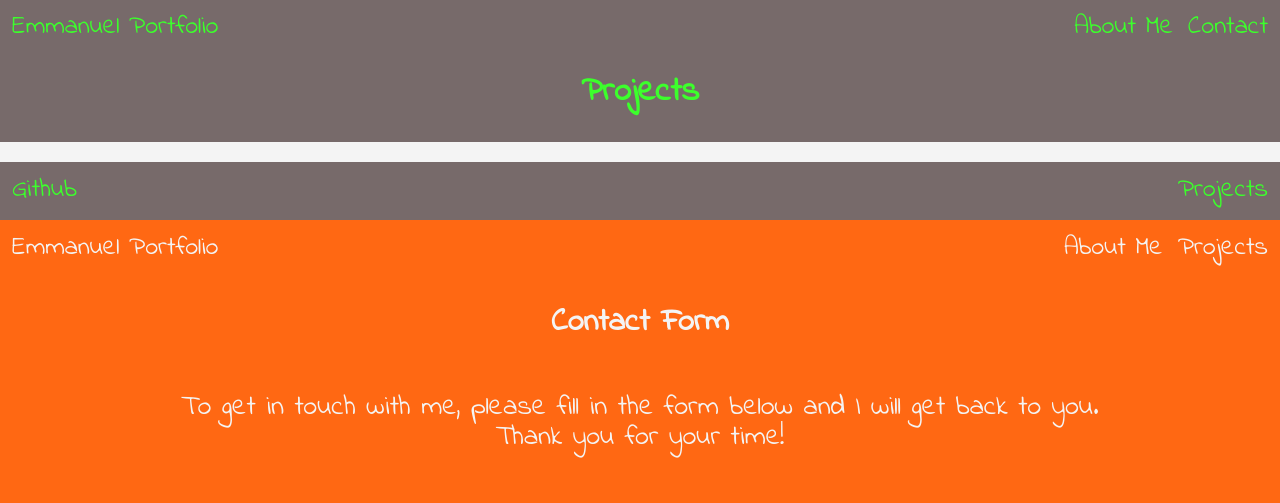
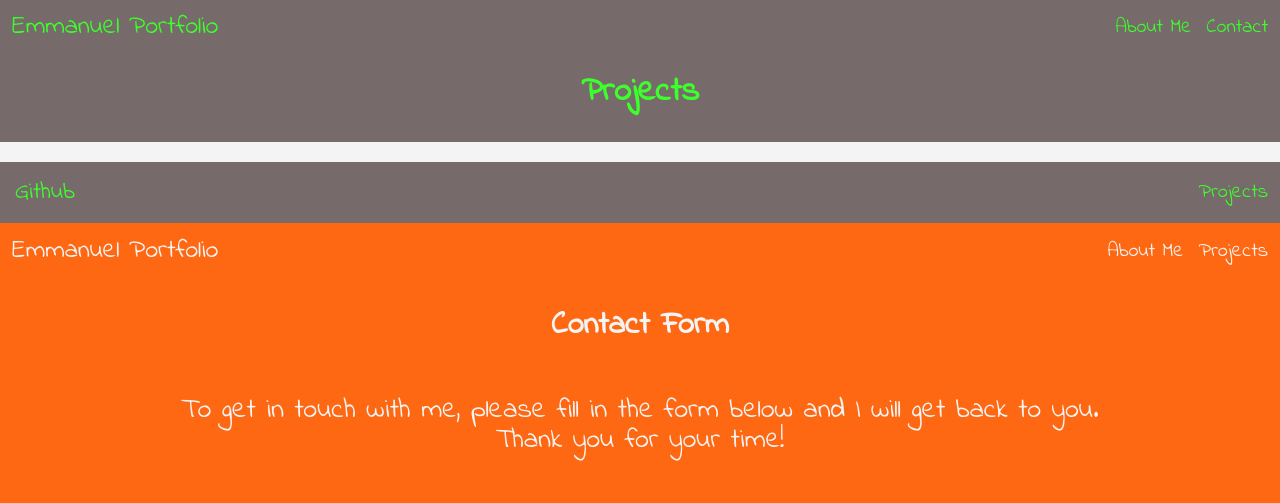
Before and after one commit to emmanueluwa/portfolio_project, a Django app: page / in a window 1280 px wide. Shown: the part 719-1222 px from the top of the page. Run offline with Django 3.2, Linux system fonts and the light colour scheme; data that the repository does not hold is empty; some libraries are stand-ins or nearby versions.

Commit message:
making final changes before collecting static

```diff
--- a/portfolio_project/static/portfolio_project/css/main.css
+++ b/portfolio_project/static/portfolio_project/css/main.css
@@ -10,10 +10,6 @@
   --skills: #e1e1e1;
 }
 
-@font-face {
-  font-family: "Indie Flower";
-  src: url(../../fonts/IndieFlower-Regular.ttf);
-}
 /*! normalize.css v8.0.1 | MIT License | github.com/necolas/normalize.css */
 /* Document
    ========================================================================== */
@@ -527,6 +524,7 @@ h1 {
 }
 .nav1__options li {
   margin-left: 15rem;
+  font-size: 20rem;
 }
 .nav1__logo {
   color: var(--alpha);
@@ -552,12 +553,9 @@ h1 {
   padding: 15rem;
   text-align: center;
 }
-.nav1__github li {
-  font-size: 24rem;
-}
 .nav1__githublogo {
   color: var(--alpha);
-  font-size: 26rem;
+  font-size: 24rem;
   display: flex;
 }
 .nav1__githublogo:hover {
@@ -724,6 +729,7 @@ h1 {
 }
 .nav2__options li {
   margin-left: 15rem;
+  font-size: 20rem;
 }
 .nav2__logo {
   color: var(--delta);
@@ -824,7 +830,7 @@ h1 {
 }
 
 .card {
-  margin: 30rem 20rem;
+  margin: 30rem 10rem;
   max-width: 895rem;
   display: grid;
   gap: 20px;
@@ -891,6 +897,7 @@ h1 {
   .card {
     display: grid;
     margin: 10rem auto;
+    max-width: 1000rem;
     grid-template-columns: 50% 50%;
     align-items: stretch;
   }
--- a/portfolio_project/static/portfolio_project/sass/components/_card.scss
+++ b/portfolio_project/static/portfolio_project/sass/components/_card.scss
@@ -1,5 +1,5 @@
 .card {
-  margin: 30rem 20rem;
+  margin: 30rem 10rem;
   max-width: 895rem;
   display: grid;
   gap: 20px;
@@ -74,6 +74,7 @@
   @include respond-to("small") {
     display: grid;
     margin: 10rem auto;
+    max-width: 1000rem;
     grid-template-columns: 50% 50%;
     align-items: stretch;
   }
--- /dev/null
+++ b/portfolio_project/static/portfolio_project/sass/components/_footer1.scss
@@ -0,0 +1,13 @@
+.footer1 {
+  background-color: var(--alert);
+  color: var(--delta);
+  padding: 12rem;
+  font-size: 15rem;
+  text-align: center;
+  position: fixed;
+  bottom: 0;
+
+  @include respond-to("small") {
+    font-size: 20rem;
+  }
+}
--- a/portfolio_project/static/portfolio_project/sass/components/_hero.scss
+++ b/portfolio_project/static/portfolio_project/sass/components/_hero.scss
@@ -1,12 +1,6 @@
 .hero {
   padding: 10rem;
-  &--bgimg {
-    background-image: url("../../images/hero-img-small.svg");
-    background-repeat: no-repeat;
-    background-size: cover;
-    width: 100%;
-    // box-shadow: 0 3000px rgba(14, 10, 10, 0.3) inset;
-  }
+  background-color: var(--beta);
 
   h1 {
     font-size: 26rem;
@@ -30,10 +24,6 @@
       margin: 10rem auto;
     }
 
-    &--bgimg {
-      background-image: url("../../images/hero-img-big.svg");
-    }
-
     h1 {
       font-size: 38rem;
       line-height: 40rem;
--- a/portfolio_project/static/portfolio_project/sass/components/_nav.scss
+++ b/portfolio_project/static/portfolio_project/sass/components/_nav.scss
@@ -21,6 +21,7 @@
     padding: 12rem;
     li {
       margin-left: 15rem;
+      font-size: 20rem;
     }
   }
 
--- a/portfolio_project/static/portfolio_project/sass/components/_nav1.scss
+++ b/portfolio_project/static/portfolio_project/sass/components/_nav1.scss
@@ -23,6 +23,7 @@
     padding: 12rem;
     li {
       margin-left: 15rem;
+      font-size: 20rem;
     }
   }
 
@@ -42,6 +43,9 @@
 
   &__option2 {
     color: var(--alpha);
+    li {
+      font-size: 20rem;
+    }
   }
 
   &__option2:hover {
@@ -54,14 +58,10 @@
     display: flex;
     padding: 15rem;
     text-align: center;
-
-    li {
-      font-size: 24rem;
-    }
   }
   &__githublogo {
     color: var(--alpha);
-    font-size: 26rem;
+    font-size: 24rem;
     display: flex;
   }
 
--- a/portfolio_project/static/portfolio_project/sass/components/_nav2.scss
+++ b/portfolio_project/static/portfolio_project/sass/components/_nav2.scss
@@ -23,6 +23,7 @@
     padding: 12rem;
     li {
       margin-left: 15rem;
+      font-size: 20rem;
     }
   }
 
--- a/portfolio_project/static/portfolio_project/sass/main.scss
+++ b/portfolio_project/static/portfolio_project/sass/main.scss
@@ -17,8 +17,8 @@
 @import "components/_hero.scss";
 @import "components/_hero1.scss";
 @import "components/_container.scss";
-@import "components/_listing.scss";
 @import "components/_footer.scss";
+@import "components/_footer1.scss";
 @import "components/_nav2.scss";
 @import "components/_hero2.scss";
 @import "components/_form.scss";
--- a/portfolio_project/static/portfolio_project/sass/utilities/_fonts.scss
+++ b/portfolio_project/static/portfolio_project/sass/utilities/_fonts.scss
@@ -1,4 +1,4 @@
-@font-face {
-  font-family: "Indie Flower";
-  src: url(../../fonts/IndieFlower-Regular.ttf);
-}
+// @font-face {
+//   font-family: "Indie Flower";
+//   src: url(../../fonts/IndieFlower-Regular.ttf);
+// }
--- a/portfolio_project/template/portfolio_project/home.html
+++ b/portfolio_project/template/portfolio_project/home.html
@@ -8,6 +8,7 @@
 
      <base href="/">
 
+    <link href="https://fonts.googleapis.com/css2?family=Indie+Flower&display=swap" rel="stylesheet">
     <link rel="stylesheet" href="{% static 'portfolio_project/css/main.css' %}">
     <link href='{% static "/portfolio_project/images" %}' rel='img' type='svg/jpg'>
     <title>Home</title>
@@ -15,7 +16,7 @@
 <body>
 
 
-            <div class="hero hero--bgimg" >
+            <div class="hero" >
 
                     <nav class="nav">
                         <ul class="nav__lblock">
@@ -100,7 +101,7 @@
                 </div>
 
                 <nav class="nav1">
-                    <ul class="nav1__lblock">
+                    <ul class="nav1__github">
                         <li class="nav1__githublogo"><a href="https://github.com/emmanueluwa">Github</a></li>
                     </ul>
                     <ul class="nav1__options">
--- a/portfolio_project/template/portfolio_project/post.html
+++ b/portfolio_project/template/portfolio_project/post.html
@@ -8,6 +8,7 @@
 
   <base href="/">
 
+  <link href="https://fonts.googleapis.com/css2?family=Indie+Flower&display=swap" rel="stylesheet">
   <link rel="stylesheet" type="text/css" href="{% static 'portfolio_project/css/main.css' %}" >
   <link href='{% static "portfolio_project/images" %}' rel='img' type='svg/jpg'>
 
--- a/portfolio_project/template/portfolio_project/projects.html
+++ b/portfolio_project/template/portfolio_project/projects.html
@@ -8,6 +8,7 @@
 
     <base href="/">
 
+    <link href="https://fonts.googleapis.com/css2?family=Indie+Flower&display=swap" rel="stylesheet">
     <link rel="stylesheet" href="{% static 'portfolio_project/css/main.css' %}">
     <link href='{% static "/portfolio_project/images" %}' rel='img' type='svg/jpg'>
 
@@ -29,6 +30,7 @@
     <div class="hero1">
         <h1>Projects</h1>
     </div>
+
 
         <div class="card">
         {% for project in projects %}
@@ -54,6 +56,6 @@
 
 
 
-<footer class="footer">COPYRIGHT &copy; fulodev 2021</footer>
+<footer class="footer1">COPYRIGHT &copy; fulodev 2021</footer>
 </body>
 </html>
```
Also changed, not shown: other parts of portfolio_project/static/portfolio_project/css/main.css (+20 -9 lines), portfolio_project/static/portfolio_project/sass/components/_listing.scss (deleted, +0 -90 lines), portfolio_project/static/portfolio_project/images/Cloud.svg (deleted), portfolio_project/static/portfolio_project/images/cloud-small.svg (deleted), portfolio_project/static/portfolio_project/images/hero-img-big.svg (deleted), portfolio_project/static/portfolio_project/images/hero-img-small.svg (deleted), 1 other file.
